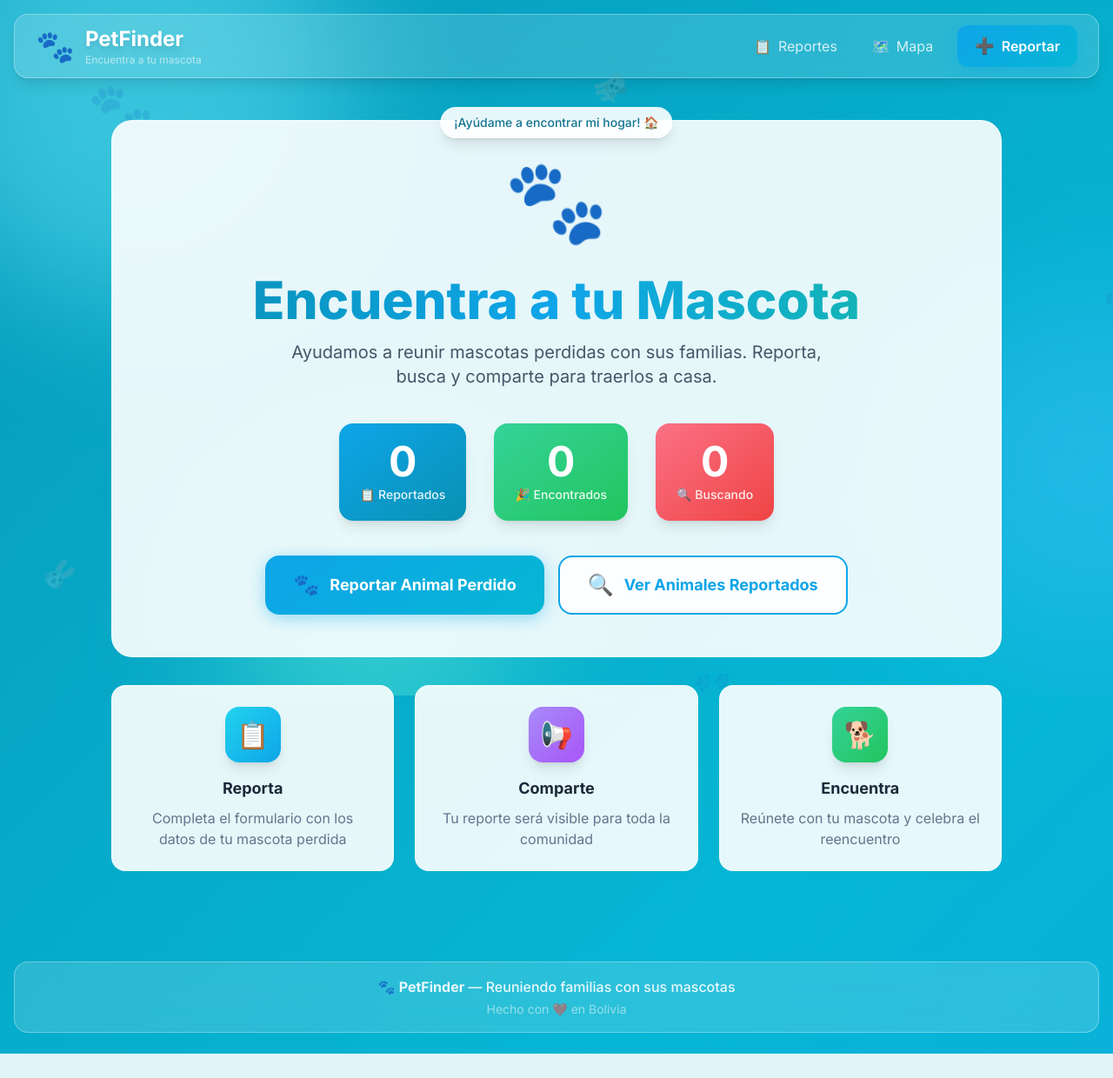
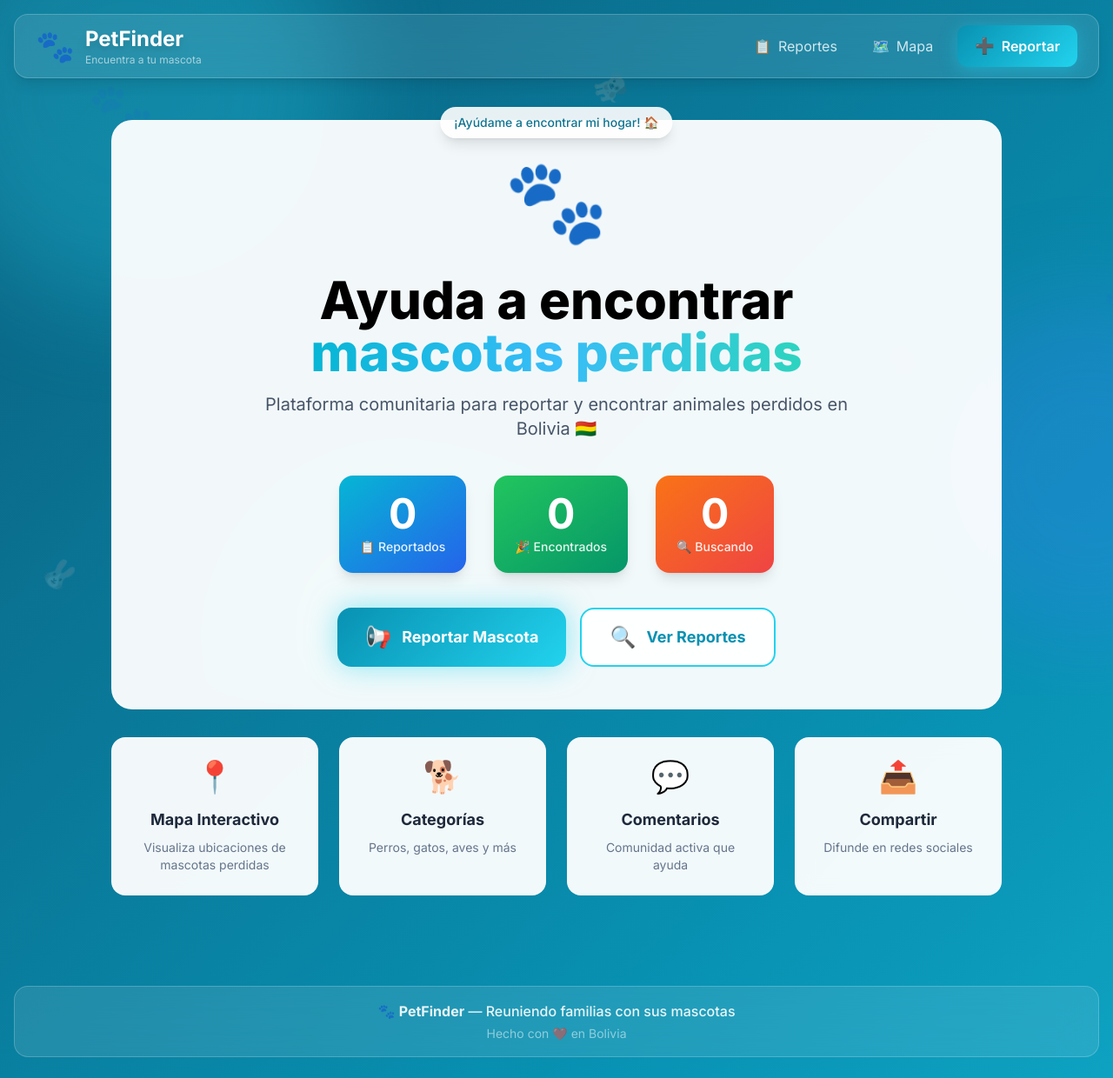
Before and after one commit to andreaperezt-code/proyecto-final-, a Flask app: page / in a window 1280 px wide. Shown: the whole page at 87% size. Before the commit the page ends 1212 px from the top, so only its background shows below. Run offline with Flask 3, Linux system fonts and the light colour scheme; some libraries are stand-ins or nearby versions.

Commit message:
Actualizar diseño con colores del demo y quitar categorías hamster/conejo

```diff
--- a/app.py
+++ b/app.py
@@ -110,11 +110,23 @@ def reportar():
     """Crear nuevo reporte"""
     if request.method == 'POST':
         foto_base64 = None
+
+        # Procesar foto
         if 'foto' in request.files:
             foto = request.files['foto']
-            if foto and foto.filename:
-                foto_data = foto.read()
-                foto_base64 = f"data:{foto.content_type};base64,{base64.b64encode(foto_data).decode('utf-8')}"
+            print(f"📷 Archivo recibido: {foto.filename}, tamaño: {foto.content_length}")
+            if foto and foto.filename and foto.filename != '':
+                try:
+                    foto_data = foto.read()
+                    if len(foto_data) > 0:
+                        foto_base64 = f"data:{foto.content_type};base64,{base64.b64encode(foto_data).decode('utf-8')}"
+                        print(f"✅ Foto procesada: {len(foto_base64)} caracteres")
+                    else:
+                        print("⚠️ Archivo vacío")
+                except Exception as e:
+                    print(f"❌ Error procesando foto: {e}")
+        else:
+            print("⚠️ No se recibió archivo de foto")
 
         nuevo = Reporte(
             nombre=request.form['nombre'],
--- a/templates/base.html
+++ b/templates/base.html
@@ -21,36 +21,35 @@
         }
     </script>
     <style>
-        /* Glassmorphism */
+        /* Glassmorphism - Demo style */
         .glass {
-            background: rgba(255, 255, 255, 0.15);
+            background: rgba(255, 255, 255, 0.1);
             backdrop-filter: blur(20px);
             -webkit-backdrop-filter: blur(20px);
+            border: 1px solid rgba(255, 255, 255, 0.2);
+        }
+        .glass-card {
+            background: rgba(255, 255, 255, 0.95);
+            backdrop-filter: blur(10px);
+            -webkit-backdrop-filter: blur(10px);
             border: 1px solid rgba(255, 255, 255, 0.3);
         }
-        .glass-card {
-            background: rgba(255, 255, 255, 0.9);
-            backdrop-filter: blur(10px);
-            -webkit-backdrop-filter: blur(10px);
-            border: 1px solid rgba(255, 255, 255, 0.5);
-        }
-        /* Animated gradient */
+        /* Animated gradient - Demo colors */
         .bg-animated {
-            background: linear-gradient(-45deg, #0ea5e9, #06b6d4, #0891b2, #0e7490, #22d3ee);
+            background: linear-gradient(135deg, #0c1929 0%, #1a365d 25%, #0d4f6e 50%, #0891b2 75%, #22d3ee 100%);
             background-size: 400% 400%;
             animation: gradientShift 15s ease infinite;
         }
         @keyframes gradientShift {
-            0% { background-position: 0% 50%; }
+            0%, 100% { background-position: 0% 50%; }
             50% { background-position: 100% 50%; }
-            100% { background-position: 0% 50%; }
         }
         /* Floating shapes */
         .floating-shape {
             position: absolute;
             border-radius: 50%;
-            filter: blur(80px);
-            opacity: 0.5;
+            filter: blur(60px);
+            opacity: 0.3;
             animation: floatShape 20s ease-in-out infinite;
         }
         @keyframes floatShape {
@@ -62,34 +61,43 @@
             0%, 100% { transform: translateY(0) rotate(-5deg); }
             50% { transform: translateY(-20px) rotate(5deg); }
         }
-        /* Buttons */
+        /* Buttons - Demo style */
         .btn-primary {
-            background: linear-gradient(135deg, #0ea5e9 0%, #06b6d4 100%);
-            box-shadow: 0 4px 20px rgba(14, 165, 233, 0.4);
+            background: linear-gradient(135deg, #0891b2 0%, #22d3ee 100%);
+            box-shadow: 0 4px 20px rgba(34, 211, 238, 0.4);
             transition: all 0.3s ease;
         }
         .btn-primary:hover {
-            transform: translateY(-3px);
-            box-shadow: 0 8px 30px rgba(14, 165, 233, 0.6);
+            transform: translateY(-3px) scale(1.02);
+            box-shadow: 0 8px 30px rgba(34, 211, 238, 0.6);
         }
         .btn-secondary {
-            background: rgba(255, 255, 255, 0.9);
-            border: 2px solid #0ea5e9;
-            color: #0ea5e9;
+            background: rgba(255, 255, 255, 0.95);
+            border: 2px solid #22d3ee;
+            color: #0891b2;
             transition: all 0.3s ease;
         }
         .btn-secondary:hover {
-            background: #0ea5e9;
+            background: linear-gradient(135deg, #0891b2, #22d3ee);
             color: white;
+            border-color: transparent;
             transform: translateY(-2px);
         }
-        /* Cards */
+        /* Cards - Enhanced hover */
         .card-hover {
             transition: all 0.3s ease;
         }
         .card-hover:hover {
-            transform: translateY(-5px);
-            box-shadow: 0 20px 40px rgba(0, 0, 0, 0.1);
+            transform: translateY(-8px) scale(1.02);
+            box-shadow: 0 20px 40px rgba(0, 0, 0, 0.2);
+        }
+        /* Pulse glow effect */
+        .pulse-glow {
+            animation: pulseGlow 2s ease-in-out infinite;
+        }
+        @keyframes pulseGlow {
+            0%, 100% { box-shadow: 0 0 20px rgba(34, 211, 238, 0.3); }
+            50% { box-shadow: 0 0 40px rgba(34, 211, 238, 0.6); }
         }
         /* Slide in animation */
         @keyframes slideIn {
@@ -105,9 +113,9 @@
 
     <!-- Background decorations -->
     <div class="fixed inset-0 overflow-hidden pointer-events-none z-0">
-        <div class="floating-shape w-[500px] h-[500px] bg-cyan-300" style="top: -15%; left: -10%;"></div>
-        <div class="floating-shape w-[400px] h-[400px] bg-sky-400" style="top: 40%; right: -15%; animation-delay: -7s;"></div>
-        <div class="floating-shape w-[350px] h-[350px] bg-teal-300" style="bottom: -10%; left: 20%; animation-delay: -14s;"></div>
+        <div class="floating-shape w-[500px] h-[500px] bg-cyan-400" style="top: -15%; left: -10%;"></div>
+        <div class="floating-shape w-[400px] h-[400px] bg-blue-500" style="top: 40%; right: -15%; animation-delay: -7s;"></div>
+        <div class="floating-shape w-[350px] h-[350px] bg-teal-400" style="bottom: -10%; left: 20%; animation-delay: -14s;"></div>
 
         <!-- Floating paws -->
         <div class="absolute text-white/20 text-6xl" style="top: 12%; left: 8%; animation: floatPaw 6s ease-in-out infinite;">🐾</div>
--- a/templates/detalle.html
+++ b/templates/detalle.html
@@ -24,7 +24,7 @@
             {% else %}
                 <div class="w-32 h-32 bg-gradient-to-br from-cyan-400 to-sky-500 rounded-3xl flex items-center justify-center mx-auto mb-6 shadow-2xl">
                     <span class="text-6xl">
-                        {% if reporte.categoria == 'perro' %}🐕{% elif reporte.categoria == 'gato' %}🐈{% elif reporte.categoria == 'ave' %}🐦{% elif reporte.categoria == 'conejo' %}🐰{% elif reporte.categoria == 'hamster' %}🐹{% else %}🐾{% endif %}
+                        {% if reporte.categoria == 'perro' %}🐕{% elif reporte.categoria == 'gato' %}🐈{% elif reporte.categoria == 'ave' %}🐦{% else %}🐾{% endif %}
                     </span>
                 </div>
             {% endif %}
@@ -33,7 +33,7 @@
 
             <div class="flex items-center justify-center gap-3 mb-4">
                 <span class="text-2xl">
-                    {% if reporte.categoria == 'perro' %}🐕{% elif reporte.categoria == 'gato' %}🐈{% elif reporte.categoria == 'ave' %}🐦{% elif reporte.categoria == 'conejo' %}🐰{% elif reporte.categoria == 'hamster' %}🐹{% else %}🐾{% endif %}
+                    {% if reporte.categoria == 'perro' %}🐕{% elif reporte.categoria == 'gato' %}🐈{% elif reporte.categoria == 'ave' %}🐦{% else %}🐾{% endif %}
                 </span>
                 <span class="text-slate-500 capitalize font-medium">{{ reporte.categoria or 'Sin categoría' }}</span>
             </div>
--- a/templates/index.html
+++ b/templates/index.html
@@ -17,26 +17,26 @@
         </div>
 
         <!-- Title -->
-        <h1 class="text-4xl md:text-6xl font-extrabold mb-4 bg-gradient-to-r from-cyan-600 via-sky-500 to-teal-500 bg-clip-text text-transparent">
-            Encuentra a tu Mascota
+        <h1 class="text-4xl md:text-6xl font-extrabold mb-4">
+            Ayuda a encontrar<br>
+            <span class="bg-gradient-to-r from-cyan-500 via-sky-400 to-teal-400 bg-clip-text text-transparent">mascotas perdidas</span>
         </h1>
 
         <p class="text-slate-600 text-lg md:text-xl mb-10 max-w-2xl mx-auto leading-relaxed">
-            Ayudamos a reunir mascotas perdidas con sus familias.
-            Reporta, busca y comparte para traerlos a casa.
+            Plataforma comunitaria para reportar y encontrar animales perdidos en Bolivia 🇧🇴
         </p>
 
         <!-- Stats -->
         <div class="flex justify-center gap-4 md:gap-8 mb-10 flex-wrap">
-            <div class="bg-gradient-to-br from-sky-500 to-cyan-600 px-6 py-5 rounded-2xl min-w-[120px] shadow-lg card-hover">
+            <div class="bg-gradient-to-br from-cyan-500 to-blue-600 px-6 py-5 rounded-2xl min-w-[120px] shadow-lg card-hover">
                 <div class="text-4xl md:text-5xl font-bold text-white" id="counter1">{{ total }}</div>
                 <div class="text-white/90 text-sm font-medium mt-1">📋 Reportados</div>
             </div>
-            <div class="bg-gradient-to-br from-emerald-400 to-green-500 px-6 py-5 rounded-2xl min-w-[120px] shadow-lg card-hover">
+            <div class="bg-gradient-to-br from-green-500 to-emerald-600 px-6 py-5 rounded-2xl min-w-[120px] shadow-lg card-hover">
                 <div class="text-4xl md:text-5xl font-bold text-white" id="counter2">{{ encontrados }}</div>
                 <div class="text-white/90 text-sm font-medium mt-1">🎉 Encontrados</div>
             </div>
-            <div class="bg-gradient-to-br from-rose-400 to-red-500 px-6 py-5 rounded-2xl min-w-[120px] shadow-lg card-hover">
+            <div class="bg-gradient-to-br from-orange-500 to-red-500 px-6 py-5 rounded-2xl min-w-[120px] shadow-lg card-hover">
                 <div class="text-4xl md:text-5xl font-bold text-white" id="counter3">{{ perdidos }}</div>
                 <div class="text-white/90 text-sm font-medium mt-1">🔍 Buscando</div>
             </div>
@@ -44,39 +44,38 @@
 
         <!-- CTA Buttons -->
         <div class="flex flex-col sm:flex-row gap-4 justify-center">
-            <a href="{{ url_for('reportar') }}" class="btn-primary text-white px-8 py-4 rounded-2xl font-bold text-lg flex items-center justify-center gap-3">
-                <span class="text-2xl">🐾</span>
-                Reportar Animal Perdido
+            <a href="{{ url_for('reportar') }}" class="btn-primary text-white px-8 py-4 rounded-2xl font-bold text-lg flex items-center justify-center gap-3 pulse-glow">
+                <span class="text-2xl">📢</span>
+                Reportar Mascota
             </a>
             <a href="{{ url_for('reportes') }}" class="btn-secondary px-8 py-4 rounded-2xl font-bold text-lg flex items-center justify-center gap-3">
                 <span class="text-2xl">🔍</span>
-                Ver Animales Reportados
+                Ver Reportes
             </a>
         </div>
     </div>
 
     <!-- Features -->
-    <div class="grid md:grid-cols-3 gap-6">
+    <div class="grid md:grid-cols-4 gap-6">
         <div class="glass-card rounded-2xl p-6 text-center card-hover">
-            <div class="w-16 h-16 bg-gradient-to-br from-cyan-400 to-sky-500 rounded-2xl flex items-center justify-center mx-auto mb-4 shadow-lg">
-                <span class="text-3xl">📋</span>
-            </div>
-            <h3 class="font-bold text-slate-800 text-lg mb-2">Reporta</h3>
-            <p class="text-slate-500">Completa el formulario con los datos de tu mascota perdida</p>
+            <div class="text-4xl mb-4">📍</div>
+            <h3 class="font-bold text-slate-800 text-lg mb-2">Mapa Interactivo</h3>
+            <p class="text-slate-500 text-sm">Visualiza ubicaciones de mascotas perdidas</p>
         </div>
         <div class="glass-card rounded-2xl p-6 text-center card-hover">
-            <div class="w-16 h-16 bg-gradient-to-br from-violet-400 to-purple-500 rounded-2xl flex items-center justify-center mx-auto mb-4 shadow-lg">
-                <span class="text-3xl">📢</span>
-            </div>
-            <h3 class="font-bold text-slate-800 text-lg mb-2">Comparte</h3>
-            <p class="text-slate-500">Tu reporte será visible para toda la comunidad</p>
+            <div class="text-4xl mb-4">🐕</div>
+            <h3 class="font-bold text-slate-800 text-lg mb-2">Categorías</h3>
+            <p class="text-slate-500 text-sm">Perros, gatos, aves y más</p>
         </div>
         <div class="glass-card rounded-2xl p-6 text-center card-hover">
-            <div class="w-16 h-16 bg-gradient-to-br from-emerald-400 to-green-500 rounded-2xl flex items-center justify-center mx-auto mb-4 shadow-lg">
-                <span class="text-3xl">🐕</span>
-            </div>
-            <h3 class="font-bold text-slate-800 text-lg mb-2">Encuentra</h3>
-            <p class="text-slate-500">Reúnete con tu mascota y celebra el reencuentro</p>
+            <div class="text-4xl mb-4">💬</div>
+            <h3 class="font-bold text-slate-800 text-lg mb-2">Comentarios</h3>
+            <p class="text-slate-500 text-sm">Comunidad activa que ayuda</p>
+        </div>
+        <div class="glass-card rounded-2xl p-6 text-center card-hover">
+            <div class="text-4xl mb-4">📤</div>
+            <h3 class="font-bold text-slate-800 text-lg mb-2">Compartir</h3>
+            <p class="text-slate-500 text-sm">Difunde en redes sociales</p>
         </div>
     </div>
 
--- a/templates/mapa.html
+++ b/templates/mapa.html
@@ -57,7 +57,7 @@
                 <div class="flex items-center gap-3">
                     <div class="w-12 h-12 bg-gradient-to-br from-cyan-400 to-sky-500 rounded-xl flex items-center justify-center shadow-lg flex-shrink-0">
                         <span class="text-xl">
-                            {% if r.categoria == 'perro' %}🐕{% elif r.categoria == 'gato' %}🐈{% elif r.categoria == 'ave' %}🐦{% elif r.categoria == 'conejo' %}🐰{% elif r.categoria == 'hamster' %}🐹{% else %}🐾{% endif %}
+                            {% if r.categoria == 'perro' %}🐕{% elif r.categoria == 'gato' %}🐈{% elif r.categoria == 'ave' %}🐦{% else %}🐾{% endif %}
                         </span>
                     </div>
                     <div class="flex-1 min-w-0">
@@ -110,7 +110,7 @@
     }
 
     function getEmoji(categoria) {
-        const emojis = { perro: '🐕', gato: '🐈', ave: '🐦', conejo: '🐰', hamster: '🐹' };
+        const emojis = { perro: '🐕', gato: '🐈', ave: '🐦' };
         return emojis[categoria] || '🐾';
     }
 
--- a/templates/reportar.html
+++ b/templates/reportar.html
@@ -31,7 +31,7 @@
             <div>
                 <label class="block text-slate-700 font-semibold mb-3">🐾 Tipo de Animal</label>
                 <div class="grid grid-cols-3 sm:grid-cols-6 gap-2">
-                    {% for cat, emoji in [('perro', '🐕'), ('gato', '🐈'), ('ave', '🐦'), ('conejo', '🐰'), ('hamster', '🐹'), ('otro', '🐾')] %}
+                    {% for cat, emoji in [('perro', '🐕'), ('gato', '🐈'), ('ave', '🐦'), ('otro', '🐾')] %}
                     <label class="cursor-pointer">
                         <input type="radio" name="categoria" value="{{ cat }}" {% if cat == 'perro' %}checked{% endif %} class="hidden peer">
                         <div class="peer-checked:border-cyan-500 peer-checked:bg-cyan-50 peer-checked:shadow-lg border-2 border-slate-200 rounded-xl p-3 text-center transition-all duration-200 hover:border-cyan-300 hover:shadow-md bg-white/50">
--- a/templates/reportes.html
+++ b/templates/reportes.html
@@ -32,8 +32,7 @@
                     <option value="perro" {% if categoria_filtro == 'perro' %}selected{% endif %}>🐕 Perros</option>
                     <option value="gato" {% if categoria_filtro == 'gato' %}selected{% endif %}>🐈 Gatos</option>
                     <option value="ave" {% if categoria_filtro == 'ave' %}selected{% endif %}>🐦 Aves</option>
-                    <option value="conejo" {% if categoria_filtro == 'conejo' %}selected{% endif %}>🐰 Conejos</option>
-                    <option value="hamster" {% if categoria_filtro == 'hamster' %}selected{% endif %}>🐹 Hámsters</option>
+
                     <option value="otro" {% if categoria_filtro == 'otro' %}selected{% endif %}>🐾 Otros</option>
                 </select>
 
@@ -86,7 +85,7 @@
                         <div class="p-5">
                             <h3 class="text-lg font-bold text-slate-800 mb-2 flex items-center gap-2">
                                 <span class="text-xl">
-                                    {% if reporte.categoria == 'perro' %}🐕{% elif reporte.categoria == 'gato' %}🐈{% elif reporte.categoria == 'ave' %}🐦{% elif reporte.categoria == 'conejo' %}🐰{% elif reporte.categoria == 'hamster' %}🐹{% else %}🐾{% endif %}
+                                    {% if reporte.categoria == 'perro' %}🐕{% elif reporte.categoria == 'gato' %}🐈{% elif reporte.categoria == 'ave' %}🐦{% else %}🐾{% endif %}
                                 </span>
                                 {{ reporte.nombre }}
                             </h3>
```
Also changed, not shown: data/reportes.json (+14 -14 lines), README.md (deleted).
